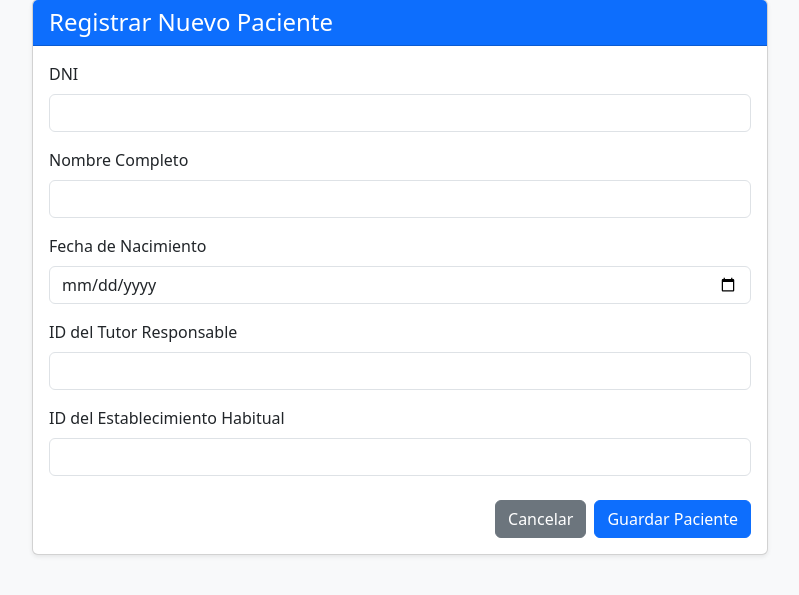
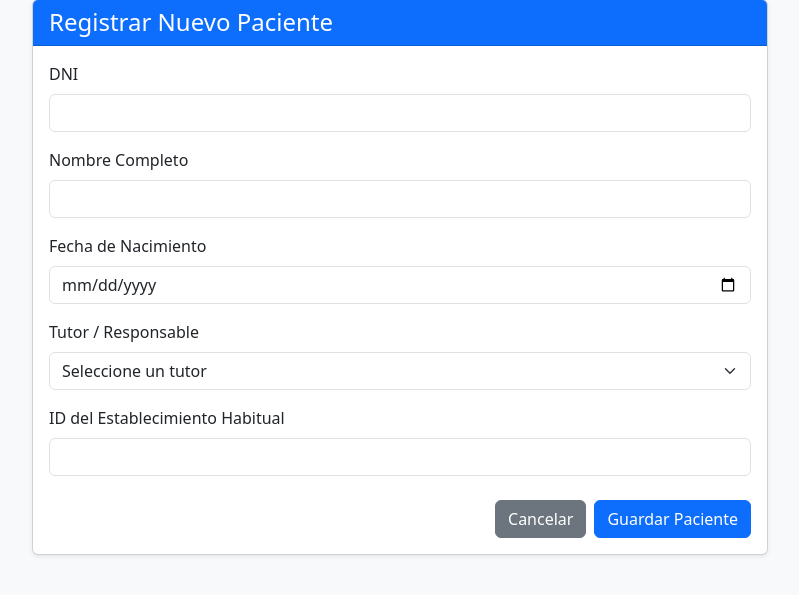
Before and after one commit to Alexibdz/irab, a CodeIgniter 4 app: the page made by app/Views/paciente/nuevo.php in a window 1280 px wide. Shown: the part 49-644 px from the top of the page, without its empty margins (240-1039 px from the left). Run offline with PHP 8.4 and a stand-in for CodeIgniter, Linux system fonts and the light colour scheme; the template is opened without the code that fills it, so the values that code supplies are empty; some libraries are stand-ins or nearby versions.

Commit message:
Modifique vistas de paciente para que tenga un selected hacia los tutores

```diff
--- a/app/Views/paciente/nuevo.php
+++ b/app/Views/paciente/nuevo.php
@@ -38,17 +38,15 @@
                                 <input type="date" class="form-control" id="fecha_nacimiento" name="fecha_nacimiento" required>
                             </div>
 
-                            <!--
-
-                                Este campo es un 'input' numérico temporalmente.
-                                Cuando los módulos de Tutores estén listos, lo cambip por un
-                                <select class="form-select"> que muestre los nombres, eso lo hace otra persona
-                            -->
                             <div class="mb-3">
-                                <label for="id_tutor" class="form-label">ID del Tutor Responsable</label>
-                                <input type="number" class="form-control" id="id_tutor" name="id_tutor" required>
+                                <label class="form-label">Tutor / Responsable</label>
+                                <select class="form-select" name="id_tutor" required>
+                                    <option value="" disabled selected>Seleccione un tutor</option>
+                                    <?php foreach ($tutores as $tutor): ?>
+                                    <option value="<?= $tutor['id'] ?>"><?= $tutor['nombre'] ?> (DNI: <?= $tutor['dni'] ?>)</option>
+                                    <?php endforeach; ?>
+                                </select>
                             </div>
-
                             <!--
 
                                 Al igual que el tutor, este campo numérico se reemplazará más adelante
```
Also changed, not shown: app/Views/paciente/editar.php (+9 -2 lines).
